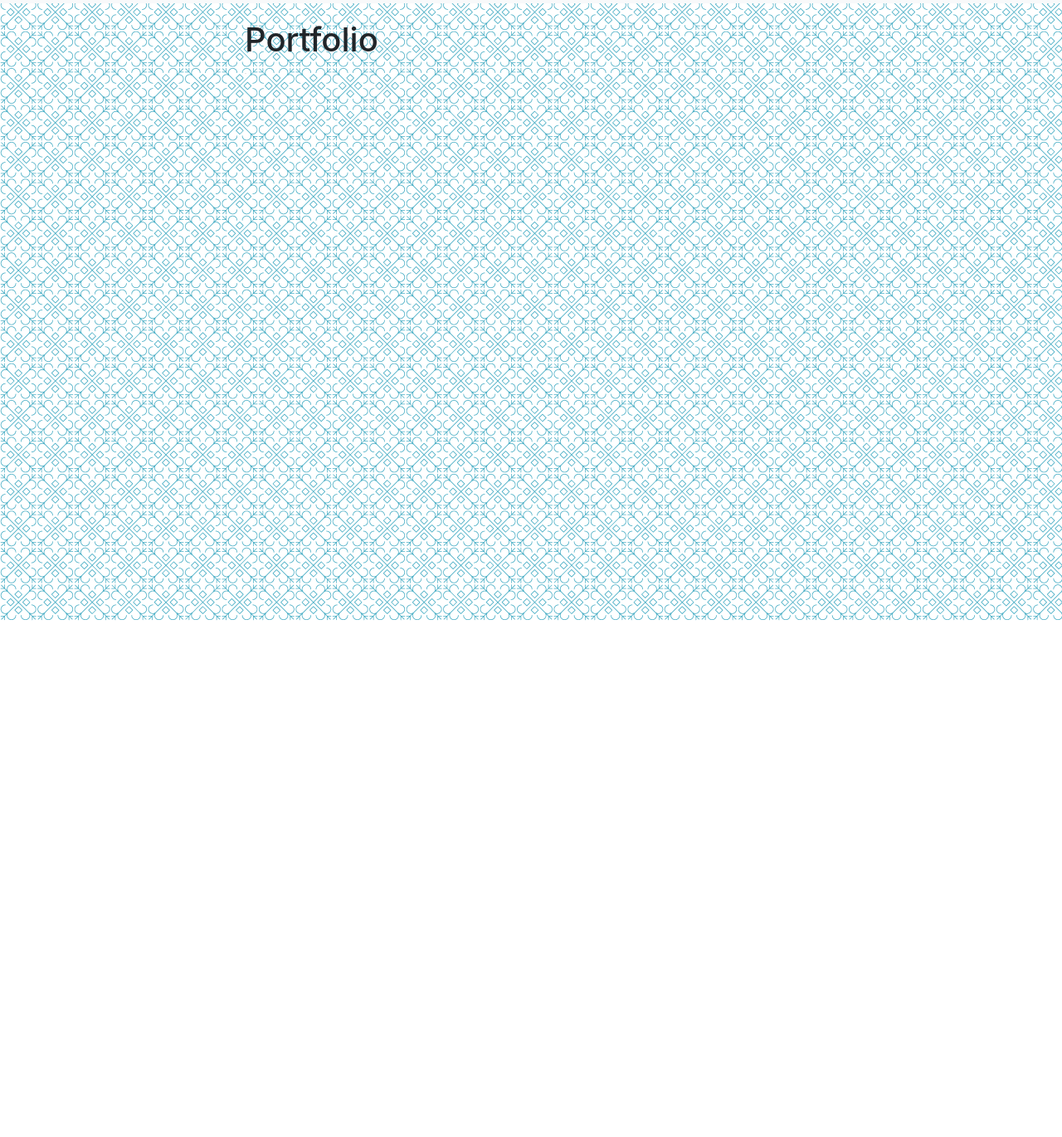
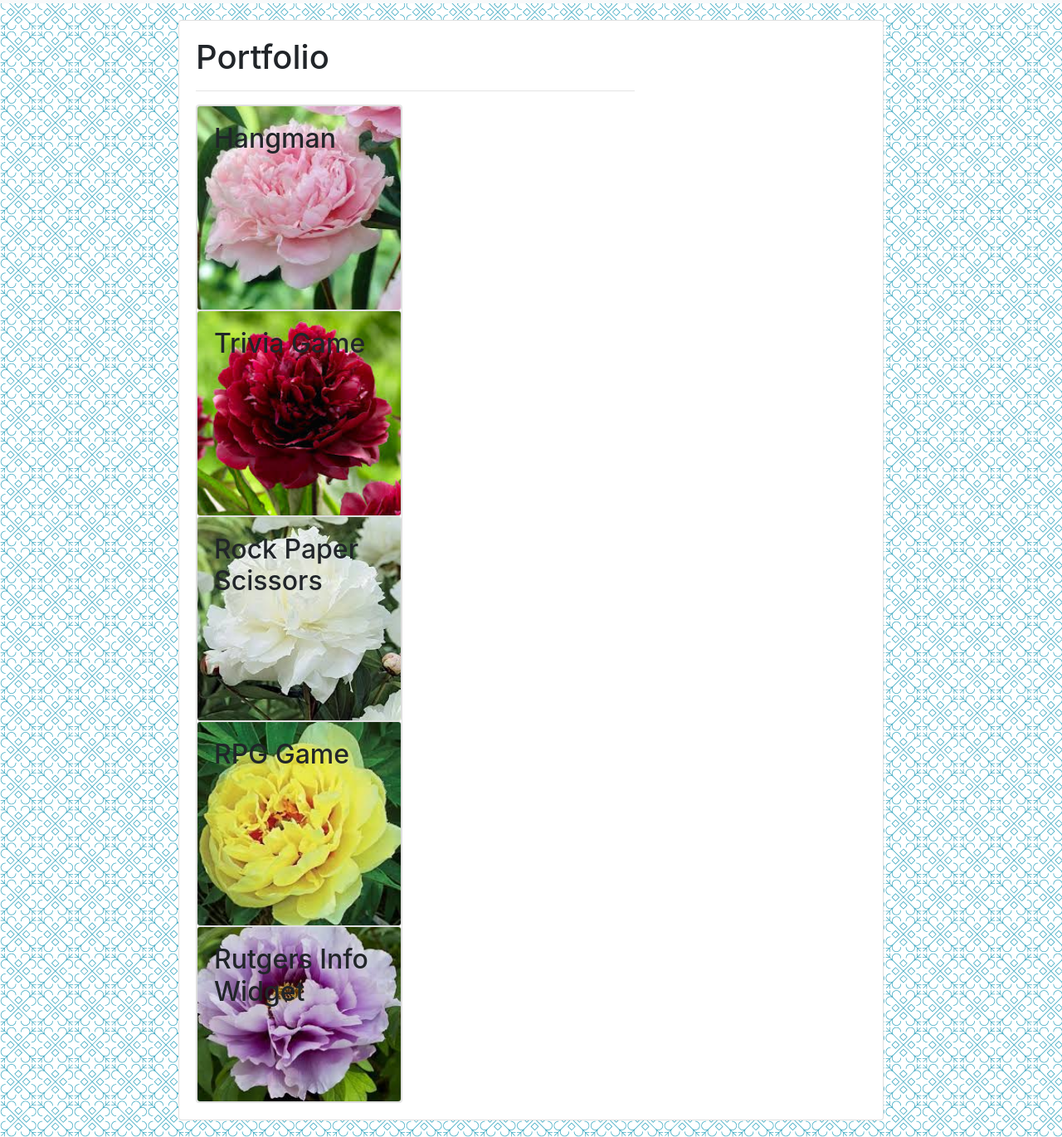
Before and after one commit to gtannous16/Bootstrap-Portfolio, a plain HTML site: page portfolio.html in a window 1280 px wide. Shown: the part 52-1422 px from the top of the page at 83% size. Before the commit the page ends 800 px from the top, so only its background shows below. Drawn offline with nearby package versions, Linux system fonts and the light colour scheme.

Commit message:
Portfolio pictures added

```diff
--- a/portfolio.html
+++ b/portfolio.html
@@ -1,18 +1,21 @@
 <!doctype html>
 <html lang="en">
+
 <head>
     <!-- Required meta tags -->
     <meta charset="utf-8">
     <meta name="viewport" content="width=device-width, initial-scale=1, shrink-to-fit=no">
     <Title>Gabriella's Portfolio</Title>
-    <link rel="stylesheet" href="https://stackpath.bootstrapcdn.com/bootstrap/4.3.1/css/bootstrap.min.css" integrity="sha384-ggOyR0iXCbMQv3Xipma34MD+dH/1fQ784/j6cY/iJTQUOhcWr7x9JvoRxT2MZw1T" crossorigin="anonymous">
+    <link rel="stylesheet" href="https://stackpath.bootstrapcdn.com/bootstrap/4.3.1/css/bootstrap.min.css"
+        integrity="sha384-ggOyR0iXCbMQv3Xipma34MD+dH/1fQ784/j6cY/iJTQUOhcWr7x9JvoRxT2MZw1T" crossorigin="anonymous">
 
 </head>
 
 <body background="assets/images/morocco.png">
     <nav class="navbar navbar-expand-lg navbar-light bg-light">
         <a class="navbar-brand" href="#">Gabriella Tannous</a>
-            <button class="navbar-toggler" type="button" data-toggle="collapse" data-target="#navbarNavAltMarkup" aria-controls="navbarNavAltMarkup" aria-expanded="false" aria-label="Toggle navigation">
+        <button class="navbar-toggler" type="button" data-toggle="collapse" data-target="#navbarNavAltMarkup"
+            aria-controls="navbarNavAltMarkup" aria-expanded="false" aria-label="Toggle navigation">
             <span class="navbar-toggler-icon"></span>
         </button>
         <div class="collapse navbar-collapse" id="navbarNavAltMarkup">
@@ -26,23 +29,61 @@
     </nav>
     <div class="container">
         <div class="row">
-                  <div class="col-lg-2">
+            <div class="col-lg-1">
             </div>
+            <div class="col-lg-10">
+                <div class="card-body">
+                    <div class="container">
+                        <!-- The content in this div gets wrapped in a card -->
+                        <div class="card">
+                            <div class="card-body">
                                 <div class="row">
                                     <div class="col-lg-8">
-                    <div class="col-lg-6">
-                      <div class="card-body">
                                         <h1>Portfolio</h1>
                                         <hr>
+                                        <div class="row">
+                                            <div class="col-lg-6">
+                                                <div class="card">
+                                                    <div class="card">
+                                                        <img src="assets/images/flower1.jpeg" class="card-img"
+                                                            alt="...">
+                                                        <div class="card-img-overlay">
+                                                            <h2 class="card-title">Hangman</h2>
+                                                        </div>
+                                                    </div>
+                                                    <div class="card">
+                                                        <img src="assets/images/flower2.jpeg" class="card-img"
+                                                            alt="...">
+                                                        <div class="card-img-overlay">
+                                                            <h2 class="card-title">Trivia Game</h2>
+                                                        </div>
+                                                    </div>
+                                                    <div class="card">
+                                                        <img src="assets/images/flower3.jpeg" class="card-img"
+                                                            alt="...">
+                                                        <div class="card-img-overlay">
+                                                            <h2 class="card-title">Rock Paper Scissors</h2>
+                                                        </div>
+                                                    </div>
+                                                    <div class="card">
+                                                        <img src="assets/images/flower4.jpeg" class="card-img"
+                                                            alt="...">
+                                                        <div class="card-img-overlay">
+                                                            <h2 class="card-title">RPG Game</h2>
+                                                        </div>
+                                                    </div>
+                                                    <div class="card">
+                                                            <img src="assets/images/flower5.jpeg" class="card-img"
+                                                                alt="...">
+                                                            <div class="card-img-overlay">
+                                                                <h2 class="card-title">Rutgers Info Widget</h2>
+                                                            </div>
+                                                        </div>
+                                                </div>
+                                            </div>
+                                        </div>
 
 
-
-
-    <!-- Optional JavaScript -->
-    <!-- jQuery first, then Popper.js, then Bootstrap JS -->
-    <script src="https://code.jquery.com/jquery-3.3.1.slim.min.js" integrity="sha384-q8i/X+965DzO0rT7abK41JStQIAqVgRVzpbzo5smXKp4YfRvH+8abtTE1Pi6jizo" crossorigin="anonymous"></script>
-    <script src="https://cdnjs.cloudflare.com/ajax/libs/popper.js/1.14.7/umd/popper.min.js" integrity="sha384-UO2eT0CpHqdSJQ6hJty5KVphtPhzWj9WO1clHTMGa3JDZwrnQq4sF86dIHNDz0W1" crossorigin="anonymous"></script>
-    <script src="https://stackpath.bootstrapcdn.com/bootstrap/4.3.1/js/bootstrap.min.js" integrity="sha384-JjSmVgyd0p3pXB1rRibZUAYoIIy6OrQ6VrjIEaFf/nJGzIxFDsf4x0xIM+B07jRM" crossorigin="anonymous"></script>
 </body>
 
 <footer></footer>
```
Also changed, not shown: contact.html (+3 -2 lines), index.html (+24 -10 lines). Lines whose indentation alone changed are shown as unchanged.
